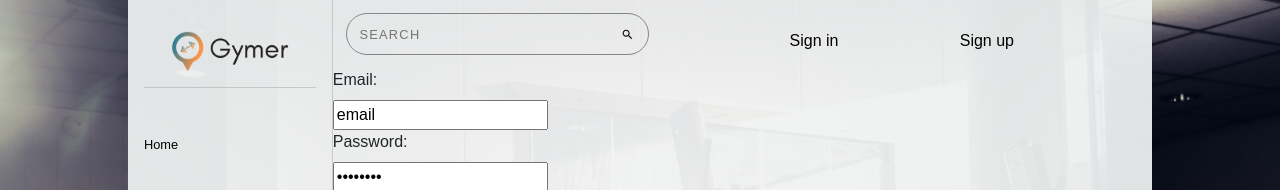
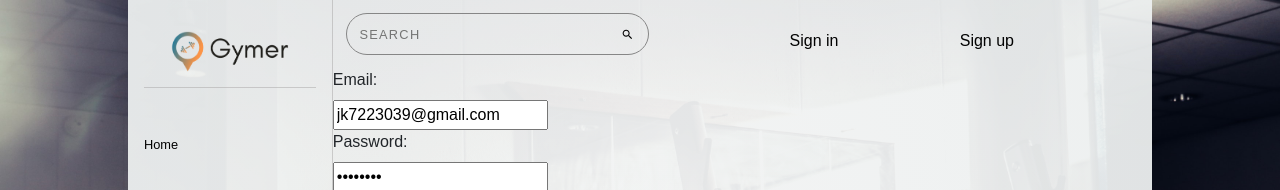
Before and after one commit to dominikajarek/gymer-front-end, a React (Create React App) app: page /login in a window 1280 px wide. Shown: the top 190 px of the page. Built offline with nearby package versions, Linux system fonts and the light colour scheme; the HTML template or start-up script is replaced by a standard one.

Commit message:
Add working credentials from database to test form

```diff
--- a/src/components/main/Login.js
+++ b/src/components/main/Login.js
@@ -38,7 +38,7 @@ function Login() {
     return (
         <div>
             <label htmlFor="email">Email:</label><br/>
-            <input type="text" id="email" name="email" defaultValue={"email"}/><br/>
+            <input type="text" id="email" name="email" defaultValue={"jk7223039@gmail.com"}/><br/>
             <label htmlFor="password">Password:</label><br/>
             <input type="password" id="password" name="password" defaultValue={"password"}/><br/>
             <input onClick={handleSubmit} defaultValue={"Submit"}/>
```
